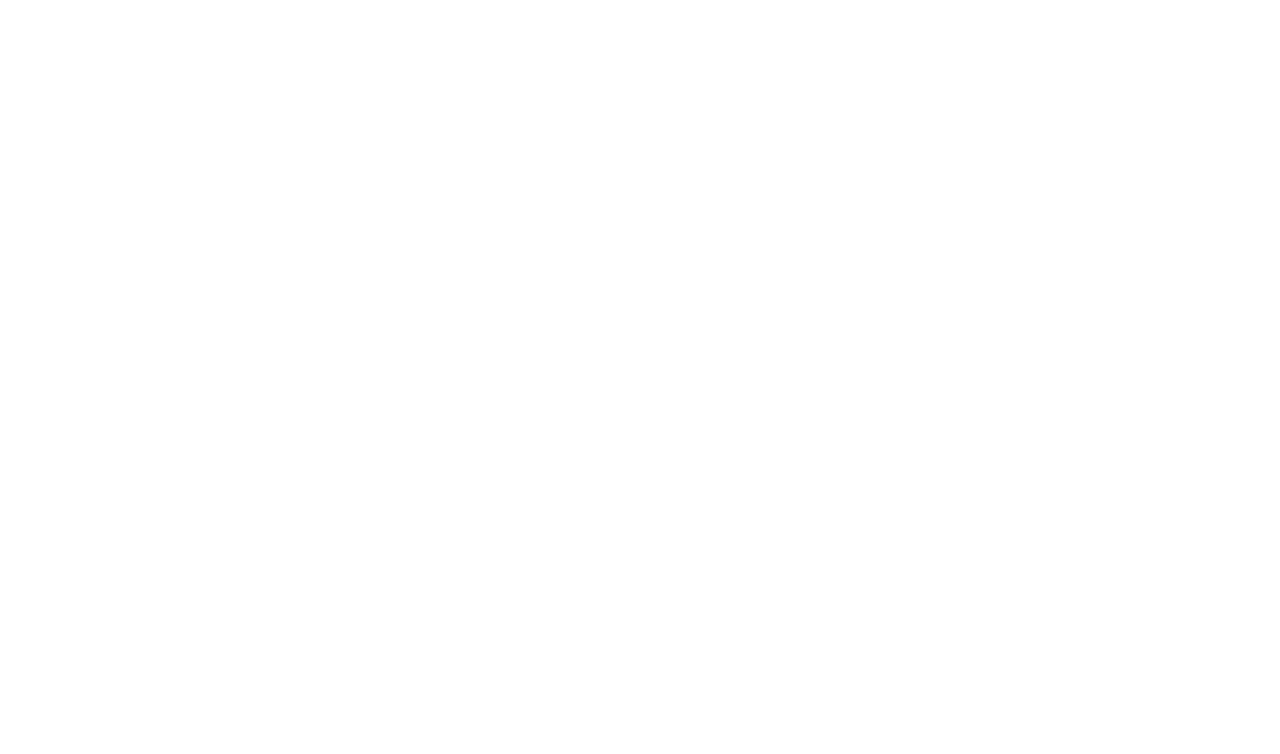
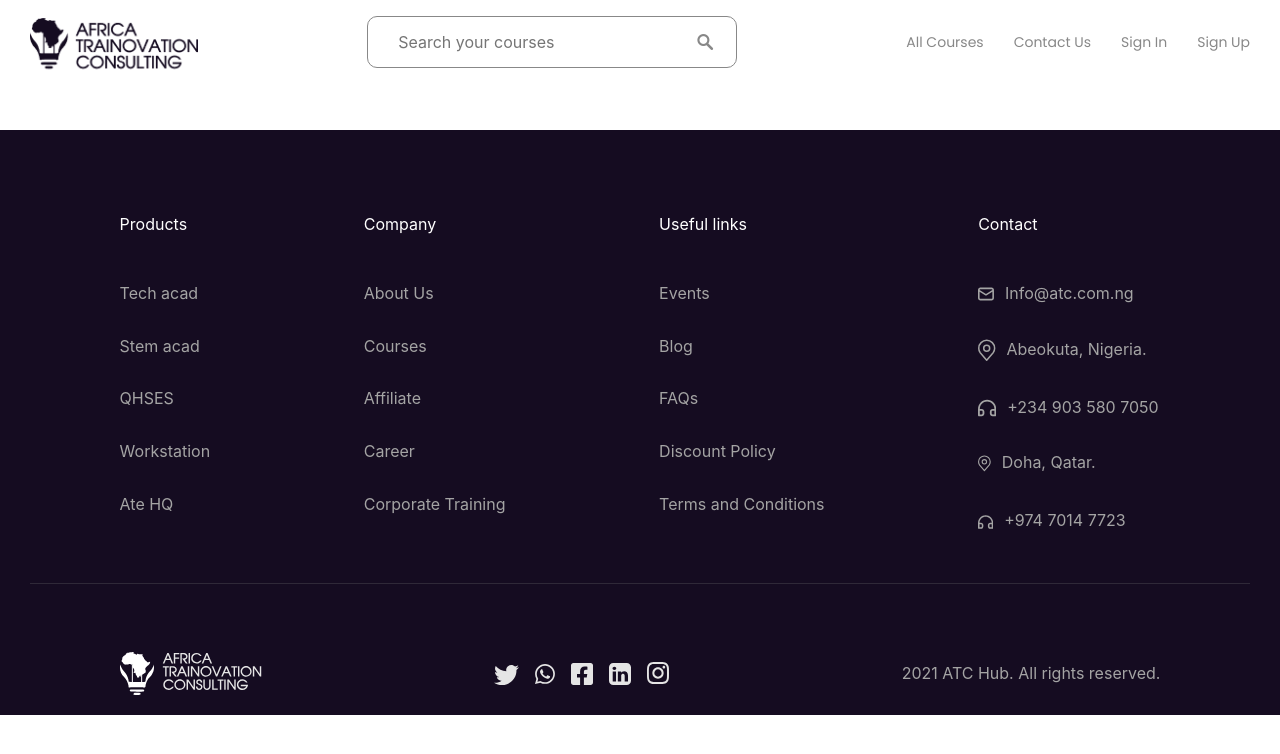
Before and after one commit to ATC-HUB/acadonline, a Nuxt app: page /signup in a window 1280 px wide. Shown: the top 754 px of the page. Built offline with nearby package versions, Linux system fonts and the light colour scheme.

Commit message:
signup page codes added

```diff
--- a/pages/signup.vue
+++ b/pages/signup.vue
@@ -1,5 +1,12 @@
 <template>
+    <div class="main-wrapper">
+    <Header />
+    <MobileHeader />
 
+
+    <Footer />
+    <Backtotop />
+  </div>
 </template>
 
 <script>
```
